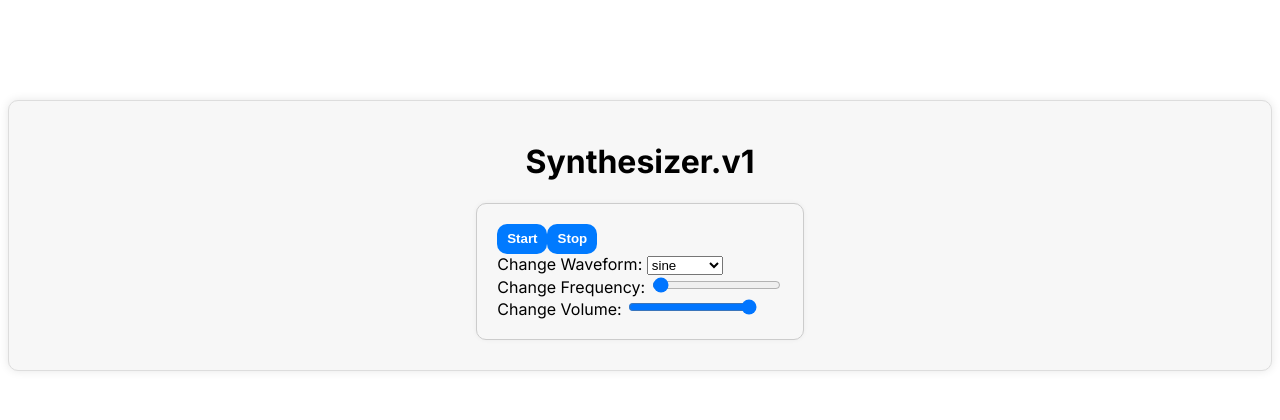
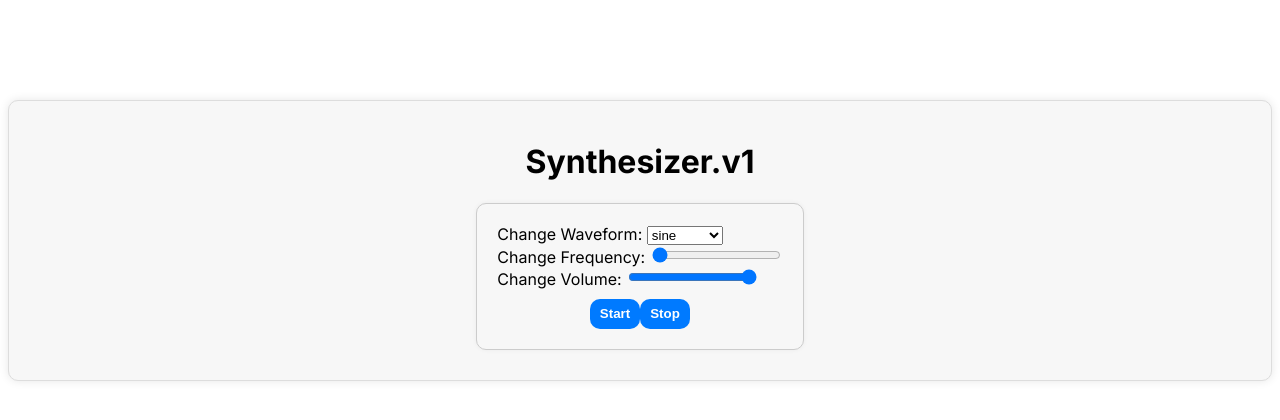
Before and after one commit to colinamicon/nextjs-synth, a Next.js app: page / in a window 1280 px wide. Shown: the top 420 px of the page. Built offline with nearby package versions, Linux system fonts and the light colour scheme.

Commit message:
css and button alignment

```diff
--- a/src/app/components/osc1/Osc1.tsx
+++ b/src/app/components/osc1/Osc1.tsx
@@ -35,7 +35,8 @@ const Osc1: React.FC<Osc1Props> = ({ changeFrequency, changeGainAmp, changeWaveT
                 onChange={handleFreqChange}
                 type='range'
                 id='frequency'
-                max="5000"
+                min="55"
+                max="880"
             />
             <br />
             <label>Change Volume: </label>
--- a/src/app/globals.css
+++ b/src/app/globals.css
@@ -3,7 +3,6 @@
   border-radius: 10px;
   background-color: #f7f7f7;
   box-shadow: 0 0 10px rgba(0, 0, 0, 0.1);
-      /* Subtle shadow */
   display: flex;
   flex-direction: column;
   width: auto;
@@ -21,7 +20,13 @@
     width: auto;
     background-color: #f7f7f7;
     box-shadow: 0 0 5px rgba(0, 0, 0, 0.05);
-        /* Subtle shadow */
+
+    .buttons {
+      display: flex;
+      justify-content: center;
+      margin: auto;
+      padding-top: 10px;
+    }
   }
 
   button {
--- a/src/app/page.tsx
+++ b/src/app/page.tsx
@@ -77,10 +77,10 @@ const HomePage: React.FC = () => {
     <div className="synth-shell">
       <h1>Synthesizer.v1</h1>
       <div className="synth">
+        <Osc1 changeFrequency={changeOscFreq} changeGainAmp={handleGainChange} changeWaveType={changeWaveType} />
         <section className="buttons">
           <button onClick={handleStart}>Start</button>
           <button onClick={handleStop}>Stop</button>
-          <Osc1 changeFrequency={changeOscFreq} changeGainAmp={handleGainChange} changeWaveType={changeWaveType} />
         </section>
       </div>
     </div>
@@ -89,7 +89,7 @@ const HomePage: React.FC = () => {
 
 // TODO: cma
 /**
- * Build a reusable, modular synth
+ * Build a reusable, modular oscillator
  * Goal is to create polyphonic synth with Filters
  *
  * Follow react atomic design
```
Lines whose indentation alone changed are shown as unchanged.
